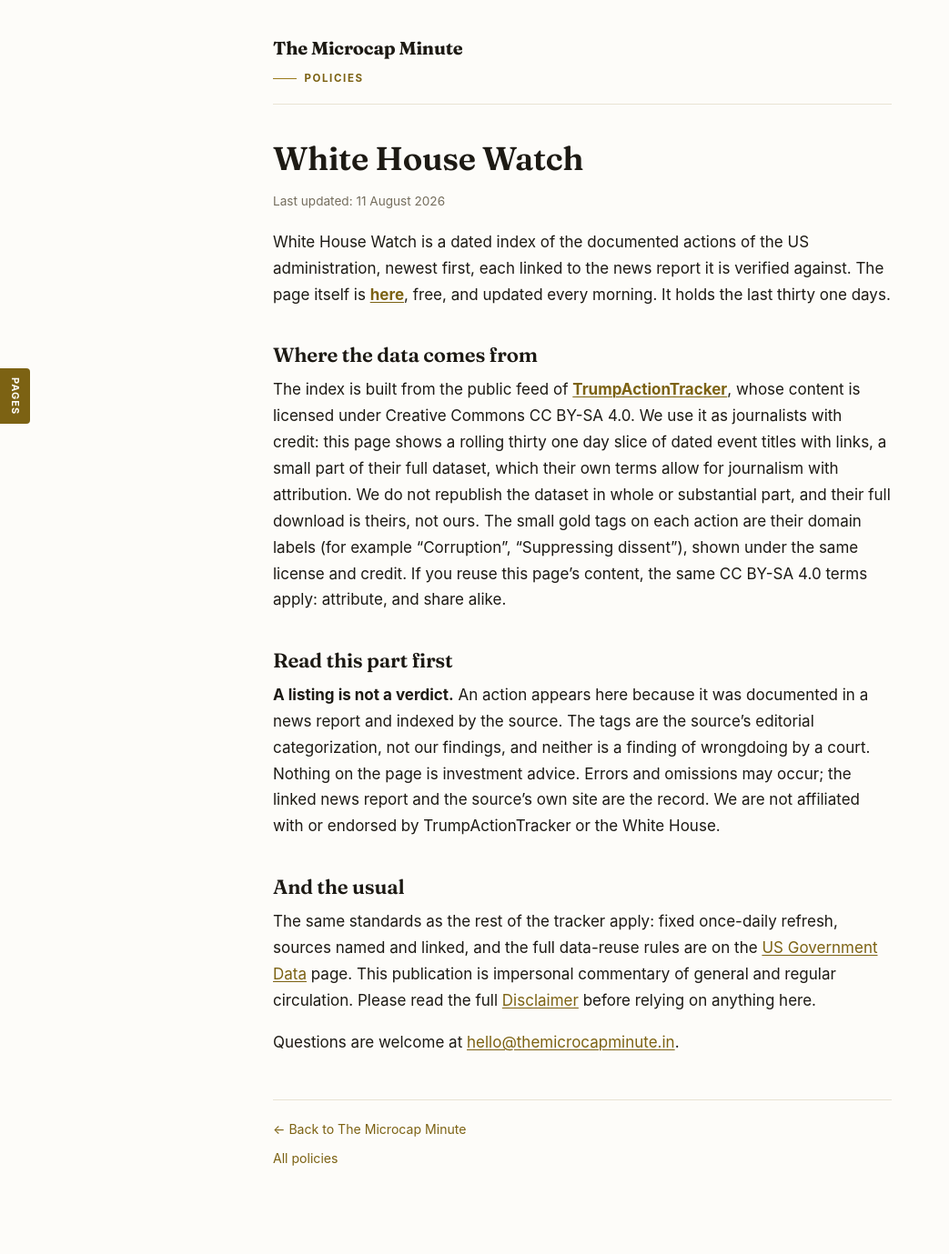
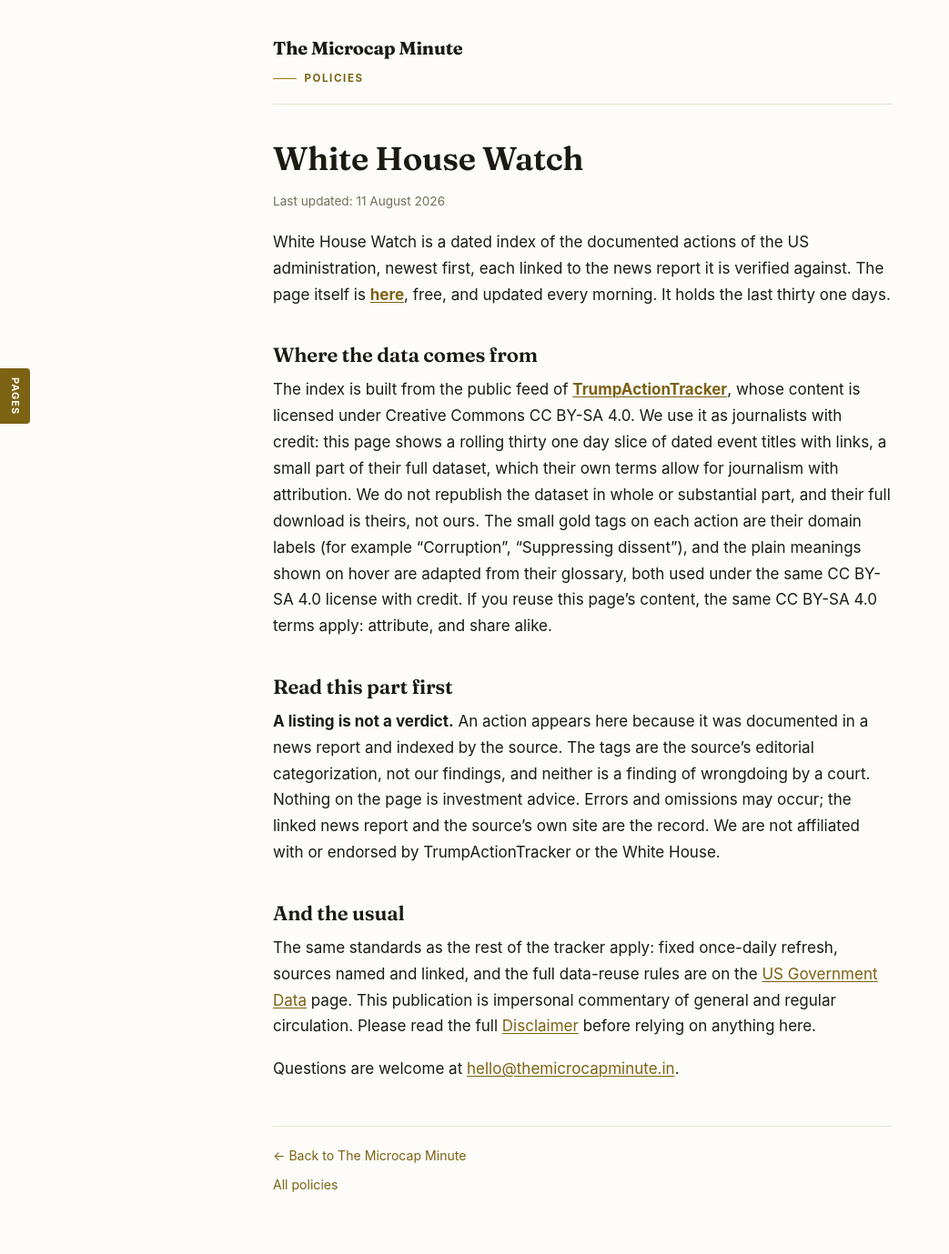
Before and after one commit to themicrocapinvestor/MM-Policies, a Jekyll site: the page built from white-house.md, in a window 1280 px wide. Shown: the whole page at 91% size, without its empty margins (0-1043 px from the left). Built offline with Jekyll 4.4.1, drawn with Linux system fonts in a browser that asks for light colours; before the commit the page ends 1350 px from its top, so only the background shows below that.

Commit message:
white-house: glossary meanings note

```diff
--- a/white-house.md
+++ b/white-house.md
@@ -21,9 +21,10 @@ this page shows a rolling thirty one day slice of dated event titles with links,
 small part of their full dataset, which their own terms allow for journalism with
 attribution. We do not republish the dataset in whole or substantial part, and their
 full download is theirs, not ours. The small gold tags on each action are their
-domain labels (for example "Corruption", "Suppressing dissent"), shown under the same
-license and credit. If you reuse this page's content, the same CC BY-SA 4.0 terms
-apply: attribute, and share alike.
+domain labels (for example "Corruption", "Suppressing dissent"), and the plain
+meanings shown on hover are adapted from their glossary, both used under the same
+CC BY-SA 4.0 license with credit. If you reuse this page's content, the same CC
+BY-SA 4.0 terms apply: attribute, and share alike.
 
 ## Read this part first
 
```
